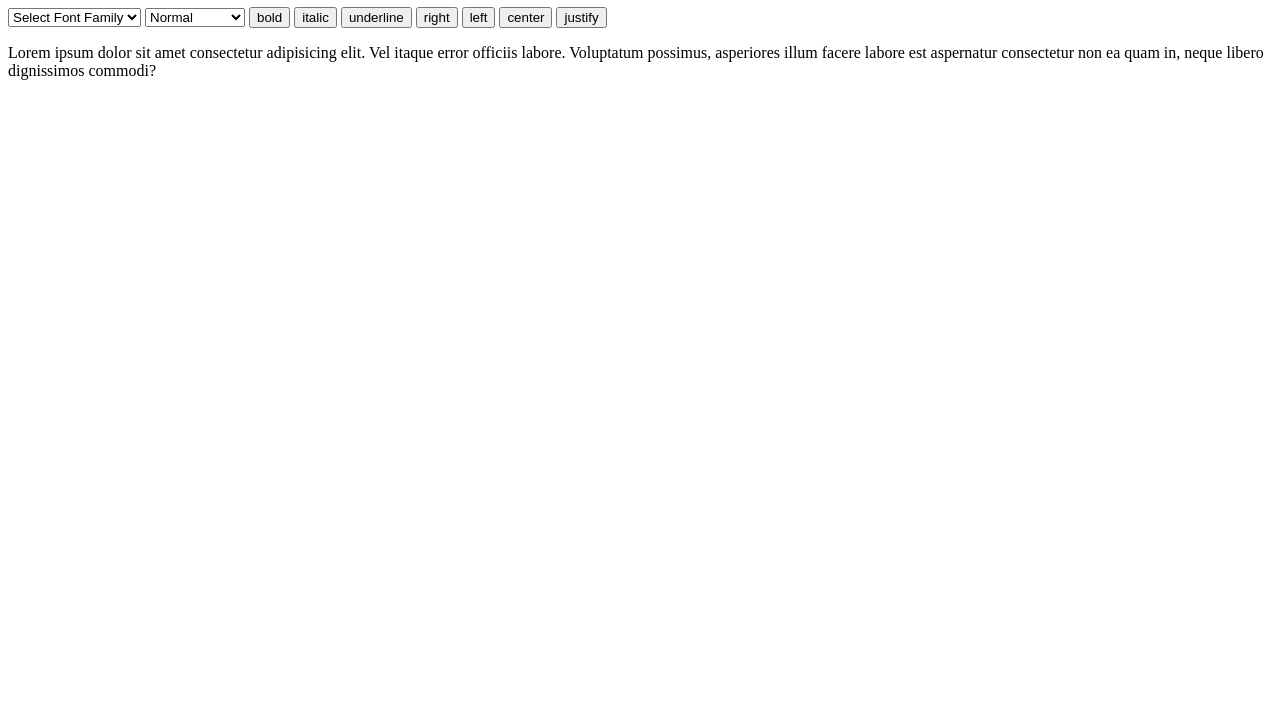
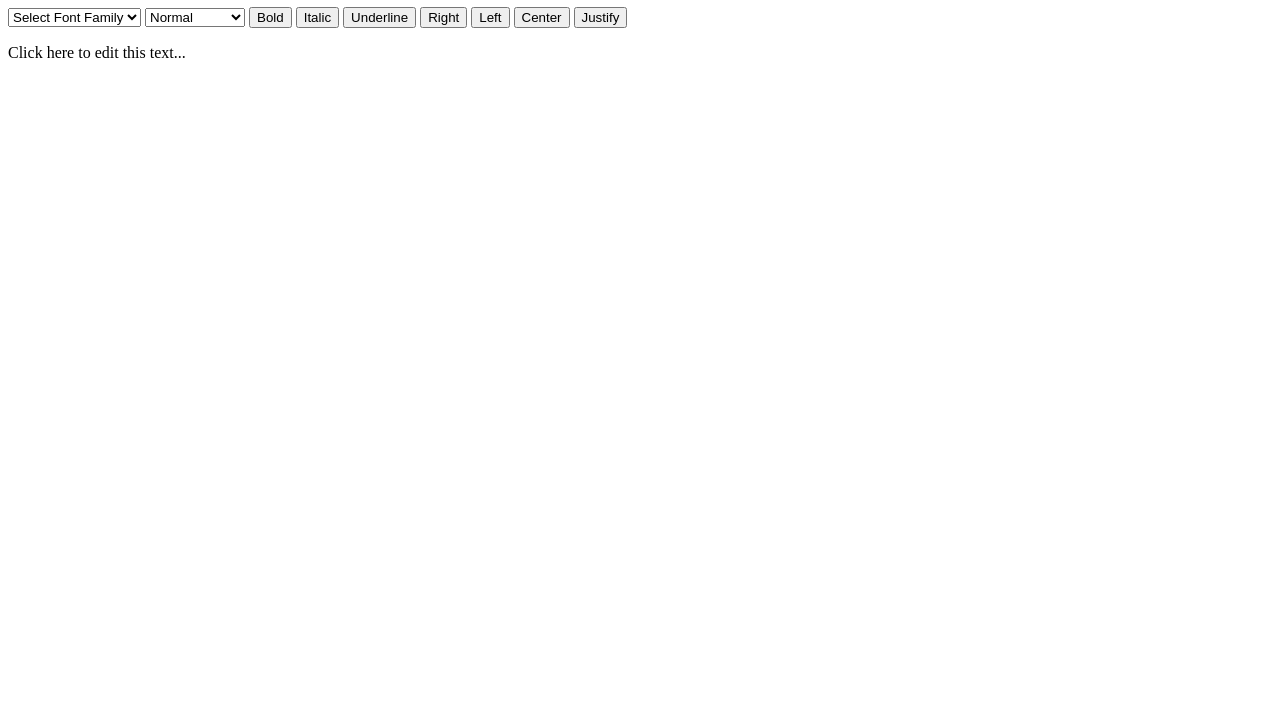
Before and after one commit to HaziqRizwan15/Text-Editor, a plain HTML site: page index.html in a window 1280 px wide. Shown: the part 73-800 px from the top of the page. Drawn offline with Linux system fonts and the light colour scheme.

Commit message:
Update index.html

```diff
--- a/index.html
+++ b/index.html
@@ -3,34 +3,39 @@
 <head>
     <meta charset="UTF-8">
     <meta name="viewport" content="width=device-width, initial-scale=1.0">
-    <title>Document</title>
+    <title>Text Editor</title>
     <link rel="stylesheet" href="style.css">
 </head>
 <body>
+
     <h1>Text Editor</h1>
+
     <div>
-        <select name="" id="font-family">
+        <select id="font-family">
             <option value="">Select Font Family</option>
             <option value="monospace">Monospace</option>
             <option value="serif">Serif</option>
-            <option value="san-serif">San Serif</option>
+            <option value="sans-serif">Sans Serif</option>
         </select>
-        <select name="" id="font-size">
+        <select id="font-size">
             <option value="normal">Normal</option>
             <option value="heading">Heading</option>
             <option value="subHeading">Sub Heading</option>
         </select>
-        <button class="action_btn">bold</button>
-        <button class="action_btn">italic</button>
-        <button class="action_btn">underline</button>
-        <button class="action_btn">right</button>
-        <button class="action_btn">left</button>
-        <button class="action_btn">center</button>
-        <button class="action_btn">justify</button>
+        <button class="action_btn">Bold</button>
+        <button class="action_btn">Italic</button>
+        <button class="action_btn">Underline</button>
+        <button class="action_btn">Right</button>
+        <button class="action_btn">Left</button>
+        <button class="action_btn">Center</button>
+        <button class="action_btn">Justify</button>
     </div>
+
+    <!-- USER ke liye text editable bana diya -->
     <div>
-        <p id="text">Lorem ipsum dolor sit amet consectetur adipisicing elit. Vel itaque error officiis labore. Voluptatum possimus, asperiores illum facere labore est aspernatur consectetur non ea quam in, neque libero dignissimos commodi?</p>
+        <p id="text" contenteditable="true">Click here to edit this text...</p>
     </div>
+
     <script src="app.js"></script>
 </body>
 </html>
```
